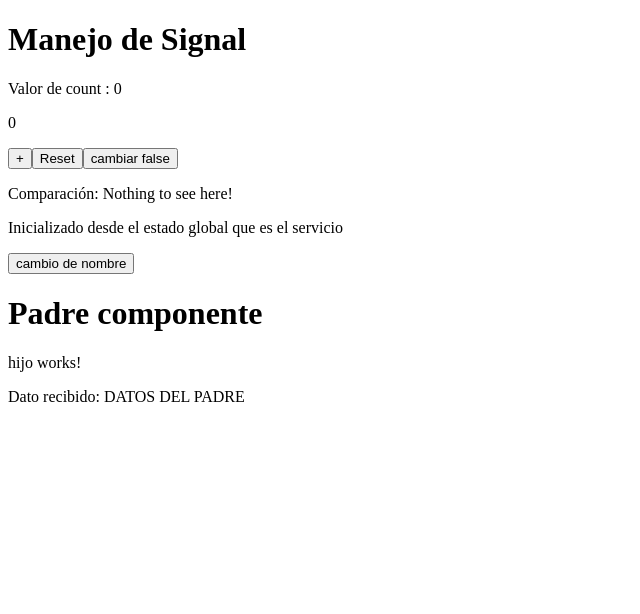
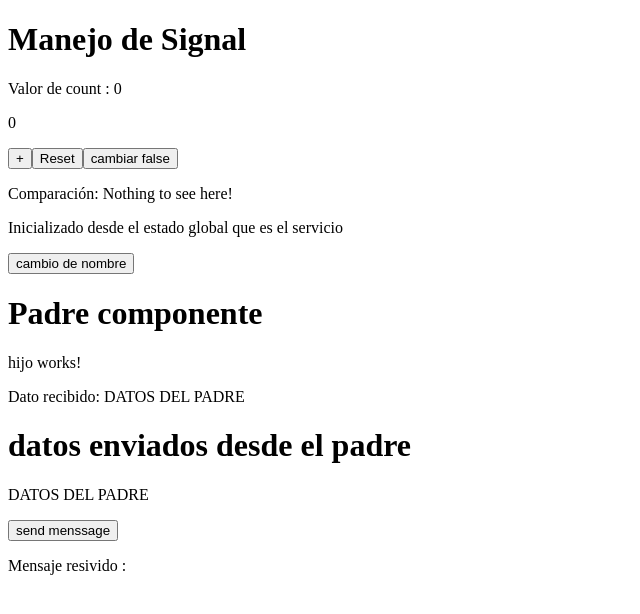
Before and after one commit to TANHEHANZ/Shop-Angular, an Angular app: page / in a window 1280 px wide. Shown: the top 614 px of the page, without its empty margins (0-640 px from the left). Built offline with nearby package versions, Linux system fonts and the light colour scheme.

Commit message:
feat:create component bidireccional

```diff
--- /dev/null
+++ b/src/app/components/estadosentrecomponentes/bidireccional/bidireccional.component.html
@@ -0,0 +1,3 @@
+<h1>datos enviados desde el padre</h1>
+<p>{{ data() }}</p>
+<button (click)="sendinformation()">send menssage</button>
--- /dev/null
+++ b/src/app/components/estadosentrecomponentes/bidireccional/bidireccional.component.ts
@@ -0,0 +1,15 @@
+import { Component, input, output } from '@angular/core';
+
+@Component({
+  selector: 'app-bidireccional',
+  imports: [],
+  templateUrl: './bidireccional.component.html',
+  styleUrl: './bidireccional.component.css',
+})
+export class BidireccionalComponent {
+  data = input();
+  informacion = output<string>();
+  sendinformation() {
+    this.informacion.emit('hola desde el componente hijo al padre');
+  }
+}
--- a/src/app/components/estadosentrecomponentes/padre/padre.component.html
+++ b/src/app/components/estadosentrecomponentes/padre/padre.component.html
@@ -1,2 +1,4 @@
 <h1>Padre componente</h1>
 <app-hijo [data]="dataPadre" />
+<app-bidireccional [data]="dataPadre" (informacion)="resivirMensaje($event)" />
+<p>Mensaje resivido : {{ mensajeRecibido }}</p>
--- a/src/app/components/estadosentrecomponentes/padre/padre.component.ts
+++ b/src/app/components/estadosentrecomponentes/padre/padre.component.ts
@@ -1,12 +1,17 @@
 import { Component } from '@angular/core';
 import { HijoComponent } from '../hijo/hijo.component';
+import { BidireccionalComponent } from '../bidireccional/bidireccional.component';
 
 @Component({
   selector: 'app-padre',
-  imports: [HijoComponent],
+  imports: [HijoComponent, BidireccionalComponent],
   templateUrl: './padre.component.html',
   styleUrl: './padre.component.css',
 })
 export class PadreComponent {
   dataPadre: string = 'DATOS DEL PADRE';
+  mensajeRecibido: string = '';
+  resivirMensaje(mensaje: string) {
+    this.mensajeRecibido = mensaje;
+  }
 }
```
Also changed, not shown: src/app/components/estadosentrecomponentes/bidireccional/bidireccional.component.css (added), 1 other file (tests, documents, lock files or other folders).
